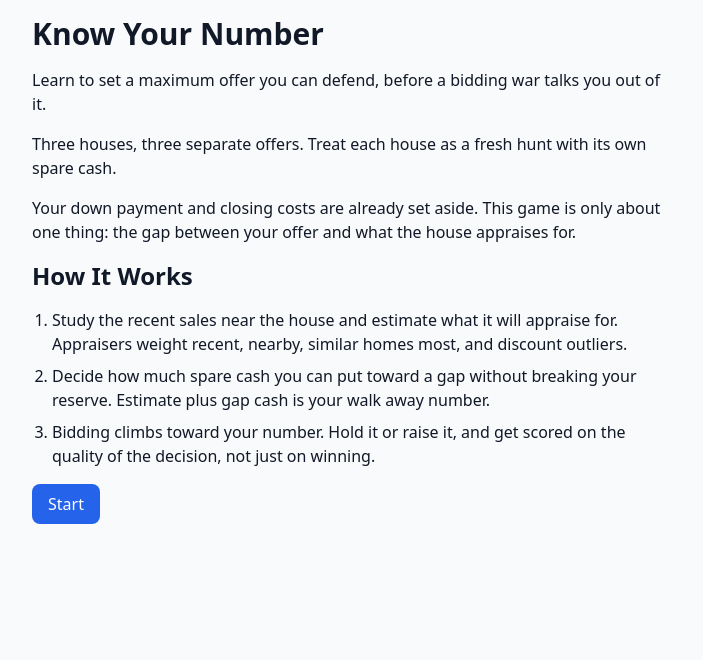
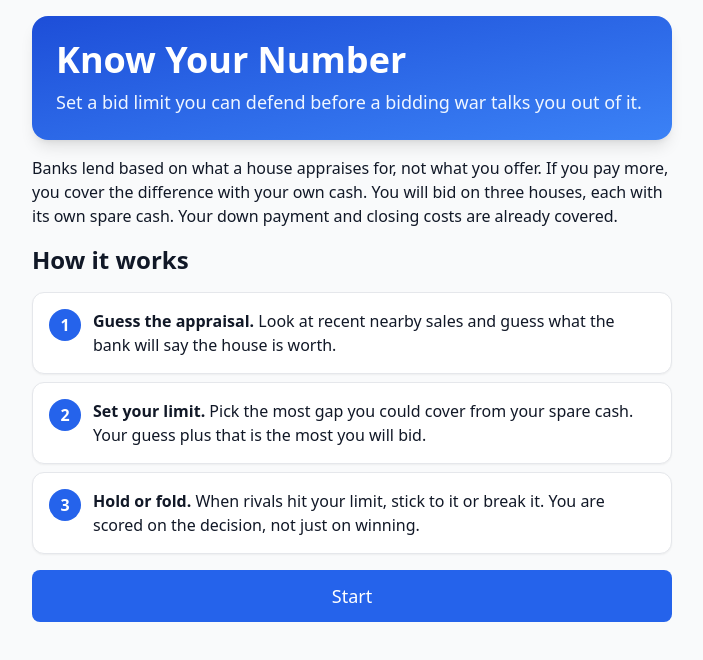
Before and after one commit to rayS2543/know-your-number, a React (Vite) app: page / in a window 1280 px wide. Shown: the top 660 px of the page, without its empty margins (288-991 px from the left). Built offline with nearby package versions, Linux system fonts and the light colour scheme.

Commit message:
feat: simplify set number to one bid slider and reword start page
Also fixes input validation, raise minimum, headroom floor, money formatting and plain-language checkpoint text found in playtesting.

```diff
--- a/index.html
+++ b/index.html
@@ -2,7 +2,6 @@
 <html lang="en">
   <head>
     <meta charset="UTF-8" />
-    <link rel="icon" type="image/svg+xml" href="/vite.svg" />
     <meta name="viewport" content="width=device-width, initial-scale=1.0" />
     <title>Know Your Number</title>
   </head>
--- a/src/components/RevealScreen.tsx
+++ b/src/components/RevealScreen.tsx
@@ -68,7 +68,7 @@ const RevealScreen = ({ state, dispatch }: Props) => {
       </div>
 
       <p className="text-sm text-gray-600">
-        Your numbers: estimate {formatMoney(playerOffer.estimate)}, allocation {formatMoney(playerOffer.allocation)}, original cap{' '}
+        Your numbers: estimate {formatMoney(playerOffer.estimate)}, bid above guess {formatMoney(playerOffer.allocation)}, original cap{' '}
         {formatMoney(playerOffer.estimate + playerOffer.allocation)}, final cap {formatMoney(playerOffer.cap)}, raises {r.raises}.
       </p>
 
--- a/src/components/SetNumberScreen.tsx
+++ b/src/components/SetNumberScreen.tsx
@@ -18,20 +18,17 @@ const SetNumberScreen = ({ state, dispatch }: Props) => {
   };
 
   const safeGapAmount = currentHouse.pot - currentHouse.reserveFloor;
-  const walkAwayNumber = estimate !== null ? estimate + allocation : null;
+  // A usable guess is positive and in $1,000 steps.
+  const estimateValid = estimate !== null && estimate % 1000 === 0;
+  const walkAwayNumber = estimateValid ? estimate + allocation : null;
 
   const handleEstimateChange = (event: React.ChangeEvent<HTMLInputElement>) => {
     const value = parseInt(event.target.value, 10);
-    setEstimate(value);
-  };
-
-  const handleAllocationChange = (event: React.ChangeEvent<HTMLInputElement>) => {
-    const value = parseInt(event.target.value, 10);
-    setAllocation(value);
+    setEstimate(Number.isFinite(value) && value > 0 ? value : null);
   };
 
   const handleSubmit = () => {
-    if (estimate !== null) {
+    if (estimateValid) {
       dispatch({
         type: 'SUBMIT_OFFER',
         payload: {
@@ -78,7 +75,8 @@ const SetNumberScreen = ({ state, dispatch }: Props) => {
       </div>
       <div className="inputs">
         <div className="input-group">
-          <label>Your Estimated Appraised Value</label>
+          <label className="font-semibold">Your guess at the appraisal</label>
+          <p className="text-sm text-gray-600">The bank sends an appraiser. Using the sales above, what number will they land on?</p>
           <input
             type="range"
             min={Math.floor(currentHouse.listingPrice * 0.8 / 1000) * 1000}
@@ -98,30 +96,34 @@ const SetNumberScreen = ({ state, dispatch }: Props) => {
           />
         </div>
         <div className="input-group">
-          <label>Gap Cash You Are Willing to Spend</label>
-          <input
-            type="range"
-            min={0}
-            max={currentHouse.pot}
-            step={500}
-            value={allocation}
-            onChange={handleAllocationChange}
-          />
-          <input
-            type="number"
-            min={0}
-            max={currentHouse.pot}
-            step={500}
-            value={allocation}
-            onChange={handleAllocationChange}
-          />
-          <p>Cash left if you spend this: {formatMoney(currentHouse.pot - allocation)}</p>
+          <label className="font-semibold">The most you will bid</label>
+          {!estimateValid ? (
+            <p className="text-sm text-gray-600">Set your guess first, in $1,000 steps. Then choose how far above it you are willing to go.</p>
+          ) : (
+            <>
+              <p className="text-sm text-gray-600">
+                Your guess is {formatMoney(estimate)}. Going above it means you are betting the appraisal comes in higher than you think.
+              </p>
+              <input
+                type="range"
+                min={estimate}
+                max={estimate + currentHouse.pot}
+                step={500}
+                value={estimate + allocation}
+                onChange={(e) => setAllocation(parseInt(e.target.value, 10) - estimate)}
+              />
+              <p>
+                That is <strong>{formatMoney(allocation)}</strong> above your guess. If the appraisal matches your guess, you would need{' '}
+                {formatMoney(allocation)} of spare cash to close, leaving {formatMoney(currentHouse.pot - allocation)}.
+              </p>
+            </>
+          )}
         </div>
       </div>
       <div className="reserve-warning">
         {allocation > safeGapAmount ? (
           <div className="warning">
-            This allocation dips into your reserve by {formatMoney(allocation - safeGapAmount)}. If you win near your cap, you will close with less than your reserve left.
+            Going this high dips into your reserve by {formatMoney(allocation - safeGapAmount)}. If you win near your cap, you will close with less than your reserve left.
           </div>
         ) : (
           <div className="neutral">
@@ -130,10 +132,11 @@ const SetNumberScreen = ({ state, dispatch }: Props) => {
         )}
       </div>
       <div className="walk-away-number">
+        <p className="text-sm text-gray-600">Your most you will bid</p>
         <h3>{walkAwayNumber !== null ? formatMoney(walkAwayNumber) : 'Set your estimate to see your number.'}</h3>
         <p>Your offer tops the highest rival bid by {formatMoney(currentHouse.escalationStep)} at a time, up to this number and never above it.</p>
       </div>
-      <button onClick={handleSubmit} disabled={estimate === null}>
+      <button onClick={handleSubmit} disabled={!estimateValid}>
         Submit Offer
       </button>
     </div>
--- a/src/components/StartScreen.tsx
+++ b/src/components/StartScreen.tsx
@@ -6,20 +6,33 @@ interface StartScreenProps {
   dispatch: Dispatch<Action>;
 }
 
+const steps = [
+  { title: 'Guess the appraisal', text: 'Look at recent nearby sales and guess what the bank will say the house is worth.' },
+  { title: 'Set your limit', text: 'Pick the most gap you could cover from your spare cash. Your guess plus that is the most you will bid.' },
+  { title: 'Hold or fold', text: 'When rivals hit your limit, stick to it or break it. You are scored on the decision, not just on winning.' },
+];
+
 const StartScreen: React.FC<StartScreenProps> = ({ dispatch }) => {
   return (
     <div className="start-screen">
-      <h1>Know Your Number</h1>
-      <p>Learn to set a maximum offer you can defend, before a bidding war talks you out of it.</p>
-      <p>Three houses, three separate offers. Treat each house as a fresh hunt with its own spare cash.</p>
-      <p>Your down payment and closing costs are already set aside. This game is only about one thing: the gap between your offer and what the house appraises for.</p>
-      <h2>How It Works</h2>
-      <ol>
-        <li>Study the recent sales near the house and estimate what it will appraise for. Appraisers weight recent, nearby, similar homes most, and discount outliers.</li>
-        <li>Decide how much spare cash you can put toward a gap without breaking your reserve. Estimate plus gap cash is your walk away number.</li>
-        <li>Bidding climbs toward your number. Hold it or raise it, and get scored on the quality of the decision, not just on winning.</li>
+      <div className="rounded-2xl bg-gradient-to-br from-blue-700 to-blue-500 p-6 text-white shadow-lg">
+        <h1 className="text-4xl">Know Your Number</h1>
+        <p className="mt-2 text-lg text-blue-50">Set a bid limit you can defend before a bidding war talks you out of it.</p>
+      </div>
+      <p>
+        Banks lend based on what a house appraises for, not what you offer. If you pay more, you cover the difference with your own cash.
+        You will bid on three houses, each with its own spare cash. Your down payment and closing costs are already covered.
+      </p>
+      <h2>How it works</h2>
+      <ol className="!list-none !pl-0">
+        {steps.map((s, i) => (
+          <li key={s.title} className="flex gap-3 rounded-xl border border-gray-200 bg-white p-4 shadow-sm">
+            <span className="flex h-8 w-8 shrink-0 items-center justify-center rounded-full bg-blue-600 font-bold text-white">{i + 1}</span>
+            <span><strong>{s.title}.</strong> {s.text}</span>
+          </li>
+        ))}
       </ol>
-      <button onClick={() => dispatch({ type: 'START_GAME' })}>Start</button>
+      <button className="w-full py-3 text-lg" onClick={() => dispatch({ type: 'START_GAME' })}>Start</button>
     </div>
   );
 };
--- a/src/game/explain.ts
+++ b/src/game/explain.ts
@@ -10,7 +10,8 @@ export const COMPONENTS: { key: Component; label: string; max: number }[] = [
 ];
 
 export function formatMoney(amount: number): string {
-  return '$' + Math.round(amount).toLocaleString('en-US');
+  const sign = amount < 0 ? '-' : '';
+  return sign + '$' + Math.abs(Math.round(amount)).toLocaleString('en-US');
 }
 
 // One plain sentence naming the player's actual numbers for a component of one house.
@@ -24,9 +25,9 @@ export function explain(key: Component, r: HouseResult): string {
   if (key === 'allocation') {
     const safe = house.pot - house.reserveFloor;
     if (playerOffer.allocation > safe) {
-      return `At ${name}, you set aside ${formatMoney(playerOffer.allocation)} for the gap, which is ${formatMoney(playerOffer.allocation - safe)} past the ${formatMoney(safe)} that keeps your reserve intact.`;
+      return `At ${name}, you were willing to bid ${formatMoney(playerOffer.allocation)} above your guess, which is ${formatMoney(playerOffer.allocation - safe)} more than the ${formatMoney(safe)} you could cover with your reserve intact.`;
     }
-    return `At ${name}, you set aside ${formatMoney(playerOffer.allocation)} for the gap, within the ${formatMoney(safe)} that keeps your reserve intact.`;
+    return `At ${name}, you were willing to bid ${formatMoney(playerOffer.allocation)} above your guess, within the ${formatMoney(safe)} you could cover with your reserve intact.`;
   }
   if (key === 'auction') {
     if (r.raises === 0) return `At ${name}, you held the number you set from the evidence and never raised it.`;
```
Also changed, not shown: src/components/BiddingScreen.tsx (+19 -13 lines).
